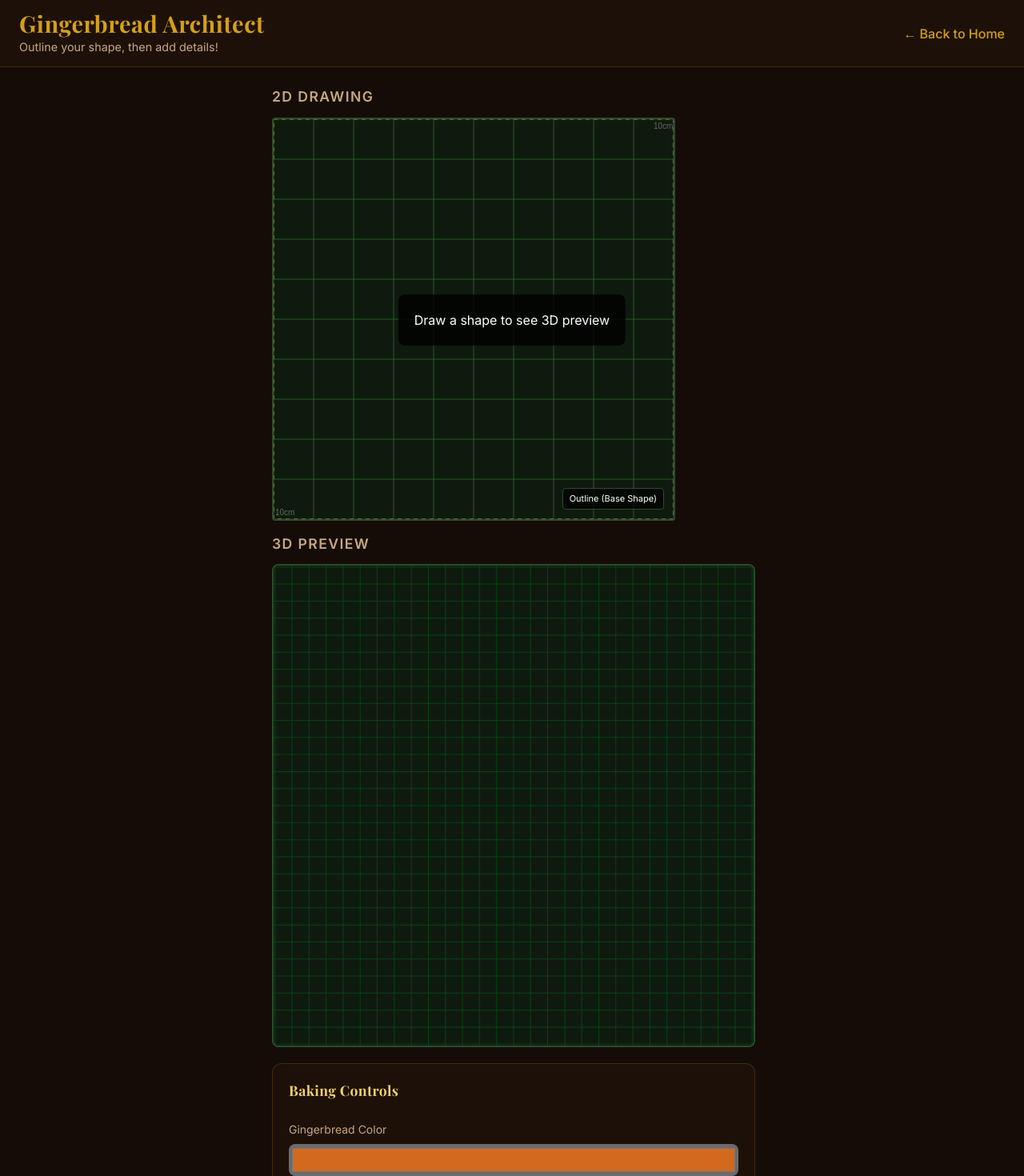
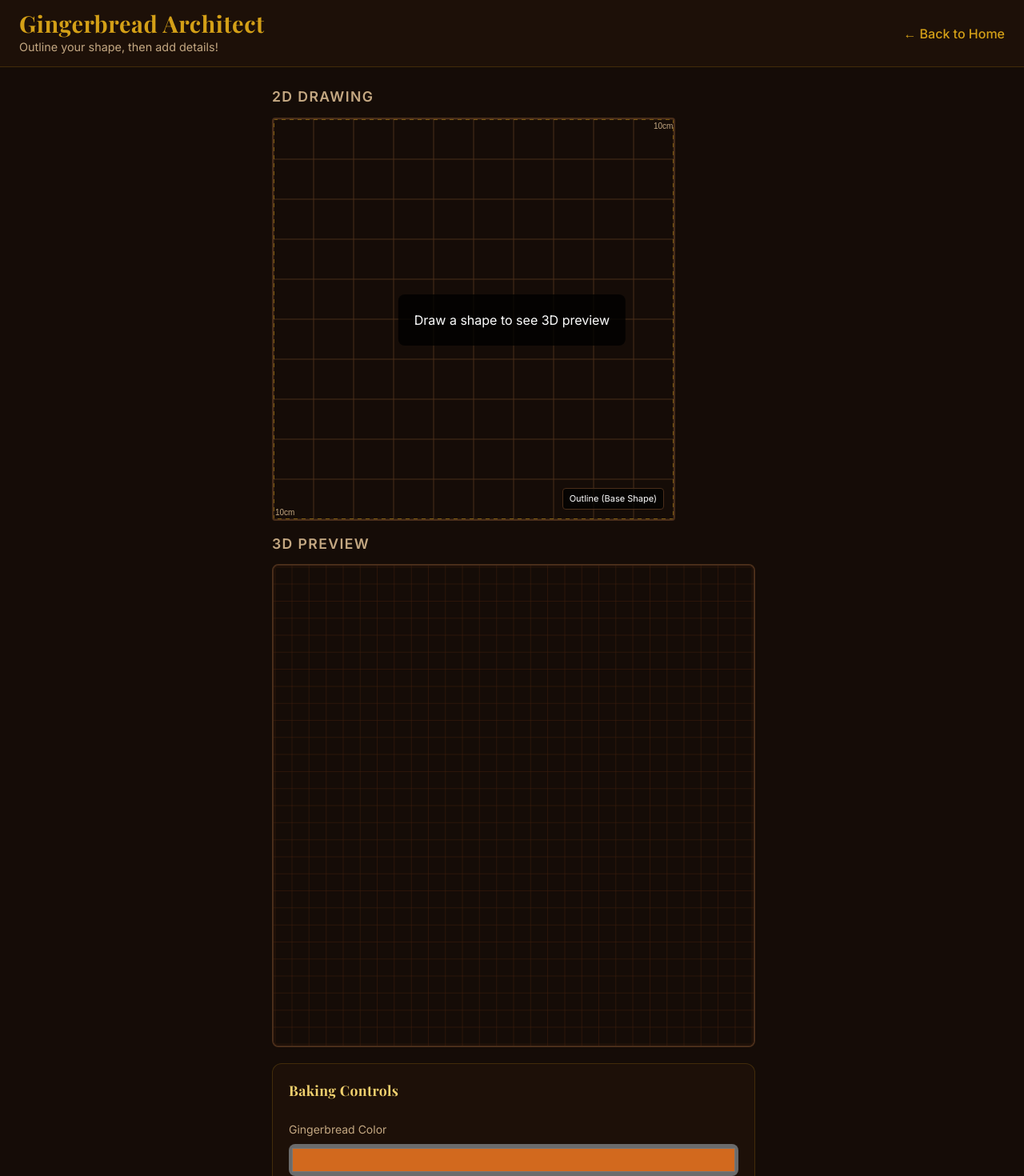
Before and after one commit to Yazkard/gingerbread-family, a React (Vite) app: page /draw in a window 1280 px wide. Shown: the top 1470 px of the page at 80% size. Built offline with nearby package versions, Linux system fonts and the light colour scheme; no server answers; a web font is replaced by a local one.

Commit message:
unify app colors

```diff
--- a/src/pages/model-creator/components/DrawingCanvas.tsx
+++ b/src/pages/model-creator/components/DrawingCanvas.tsx
@@ -33,7 +33,7 @@ export const DrawingCanvas: React.FC<DrawingCanvasProps> = ({
         ctx.clearRect(0, 0, canvas.width, canvas.height);
 
         // Draw grid lines
-        ctx.strokeStyle = '#1B5E20';
+        ctx.strokeStyle = '#4A2E1A';
         ctx.lineWidth = 1;
         for (let i = 0; i <= CANVAS_SIZE; i += 50) {
             ctx.beginPath();
@@ -85,7 +85,7 @@ export const DrawingCanvas: React.FC<DrawingCanvasProps> = ({
             if (isOuter && isCurrent) {
                 ctx.beginPath();
                 ctx.arc(points[0].x, points[0].y, 5, 0, Math.PI * 2);
-                ctx.fillStyle = '#00ff00';
+                ctx.fillStyle = '#D4A017';
                 ctx.fill();
             }
         };
@@ -101,7 +101,7 @@ export const DrawingCanvas: React.FC<DrawingCanvasProps> = ({
         }
 
         // Add labels
-        ctx.fillStyle = '#666';
+        ctx.fillStyle = '#C4A882';
         ctx.font = '10px Arial';
         ctx.fillText('10cm', CANVAS_SIZE - 25, 12);
         ctx.fillText('10cm', 2, CANVAS_SIZE - 5);
@@ -147,7 +147,7 @@ export const DrawingCanvas: React.FC<DrawingCanvasProps> = ({
             return;
         }
 
-        let finalPoints = [...currentStroke];
+        const finalPoints = [...currentStroke];
 
         if (strokes.length === 0) {
             const start = finalPoints[0];
@@ -185,10 +185,10 @@ export const DrawingCanvas: React.FC<DrawingCanvasProps> = ({
                 onMouseUp={handleMouseUp}
                 onMouseLeave={handleMouseLeave}
                 style={{
-                    border: '2px solid #2E4A2E',
+                    border: '2px solid #4A2E1A',
                     borderRadius: '4px',
                     cursor: 'crosshair',
-                    backgroundColor: '#0F1A0F',
+                    backgroundColor: '#150C07',
                     touchAction: 'none',
                     display: 'block'
                 }}
@@ -203,7 +203,7 @@ export const DrawingCanvas: React.FC<DrawingCanvasProps> = ({
                 borderRadius: '4px',
                 fontSize: '11px',
                 pointerEvents: 'none',
-                border: '1px solid #2E4A2E'
+                border: '1px solid #4A2E1A'
             }}>
                 {strokes.length === 0
                     ? 'Outline (Base Shape)'
--- a/src/pages/model-creator/components/Viewer3D.tsx
+++ b/src/pages/model-creator/components/Viewer3D.tsx
@@ -31,7 +31,7 @@ const SimpleGrid: React.FC<{ size: number; divisions: number; centerX: number; c
 
     return (
         <lineSegments geometry={geometry} position={[centerX, centerY, -1]}>
-            <lineBasicMaterial color="#1B5E20" transparent opacity={0.6} />
+            <lineBasicMaterial color="#4A2E1A" transparent opacity={0.6} />
         </lineSegments>
     );
 };
@@ -80,16 +80,18 @@ const SceneContent: React.FC<{
         onGeometriesReadyRef.current?.(geometries);
     }, [geometries]);
 
-    return <group>{meshes}</group>;
+    return (
+        <group>{meshes}</group>
+    );
 };
 
 export const Viewer3D: React.FC<Viewer3DProps> = (props) => {
     return (
-        <div style={{ width: '600px', height: '600px', border: '2px solid #2E4A2E', borderRadius: '8px', overflow: 'hidden' }}>
+        <div style={{ width: '600px', height: '600px', border: '2px solid #4A2E1A', borderRadius: '8px', overflow: 'hidden' }}>
             <Canvas
                 shadows
                 camera={{ position: [50, -50, 150], fov: 50 }}
-                style={{ background: '#0F1A0F' }}
+                style={{ background: '#150C07' }}
             >
                 <ambientLight intensity={0.5} />
                 <directionalLight
```
